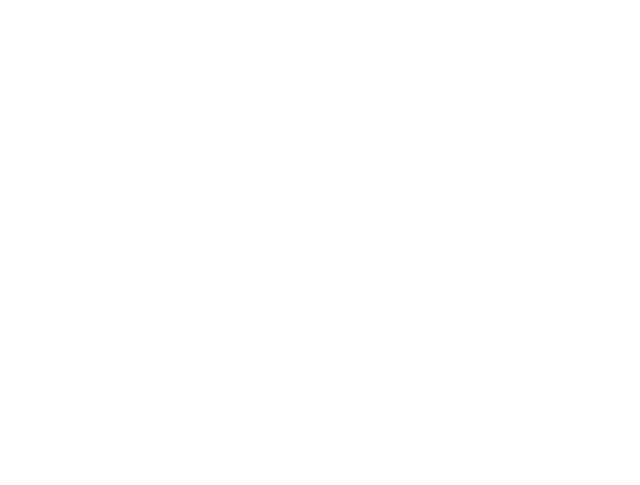
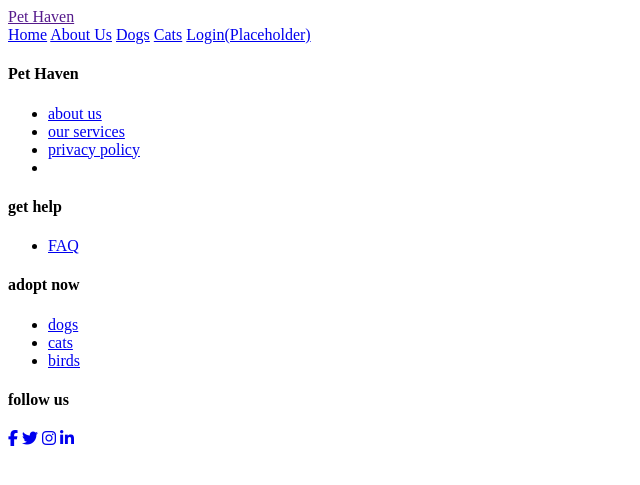
Before and after one commit to AgentLai/PetAdoption, a PHP site: page /Dogs.php in a window 1280 px wide. Before the commit the part shown is empty. Shown: the top 485 px of the page, without its empty margins (0-640 px from the left). Run offline with PHP 8.4, Linux system fonts and the light colour scheme; some libraries are stand-ins or nearby versions.

Commit message:
Dogs.php

```diff
--- a/HTML_PHP/User/Dogs.php
+++ b/HTML_PHP/User/Dogs.php
@@ -1,7 +1,79 @@
-<?php
+<!DOCTYPE html>
+<!--
+To change this license header, choose License Headers in Project Properties.
+To change this template file, choose Tools | Templates
+and open the template in the editor.
+-->
+<html lang="en">
+    <head>
+        <meta charset="UTF-8">
+        <title>Pet Haven</title>
+        <link rel="stylesheet" href="style.css">
+        <link rel="stylesheet" type="text/css" href="https://cdnjs.cloudflare.com/ajax/libs/font-awesome/6.6.0/css/all.min.css">
+    </head>
+    <body>
+     <!-- NAVIGATION BAR/HEADER -->
+    <header>
+        <div class="nav-container">
+            <a href ="" class = "logo">Pet Haven</a>
+            <div class ="navbar">
+                <a href="index.php">Home</a>
+                <a href="AboutUs.php">About Us</a>
+                <a href="Dogs.php">Dogs</a>
+                <a href="Cats.php">Cats</a>
+                <a href="Login.html">Login(Placeholder)</a>
+            </div>
+            <div class = "nav-icons">
+                <a href="Login.php"><i class='bx bx-user'></i></a>
+                <div class="menu-icons">
+                    <div class="line1"></div>
+                    <div class="line2"></div>
+                    <div class="line3"></div>
+                </div>
+            </div>
+        </div>
+    </header>
+       <?php
 
-/*
- * To change this license header, choose License Headers in Project Properties.
- * To change this template file, choose Tools | Templates
- * and open the template in the editor.
- */
+        ?>
+     <!-- Footer -->
+    <footer class="footer">
+        <div class="footer-container">
+            <div class="footer-row">
+                <div class="footer-col">
+                    <h4>Pet Haven</h4>
+                    <ul>
+                        <li><a href="AboutUs.php">about us</a></li>
+                        <li><a href="#">our services</a></li>
+                        <li><a href="#">privacy policy</a></li>
+                        <li><a href="#"></a></li>
+                    </ul>
+                </div>
+                 <div class="footer-col">
+                    <h4>get help</h4>
+                    <ul>
+                        <li><a href="#">FAQ</a></li>
+                    </ul>
+                </div>
+                 <div class="footer-col">
+                    <h4>adopt now</h4>
+                    <ul>
+                        <li><a href="#">dogs</a></li>
+                        <li><a href="#">cats</a></li>
+                        <li><a href="#">birds</a></li>
+                    </ul>
+                </div>
+                 <div class="footer-col">
+                    <h4>follow us</h4>
+                    <div class="social-links">
+                        <a href="#"><i class="fab fa-facebook-f"></i></a>
+                        <a href="#"><i class="fab fa-twitter"></i></a>
+                        <a href="#"><i class="fab fa-instagram"></i></a>
+                        <a href="#"><i class="fab fa-linkedin-in"></i></a>
+                    </div>
+                </div>
+            </div>
+        </div>
+    </footer>
+    </body>
+</html>
```
